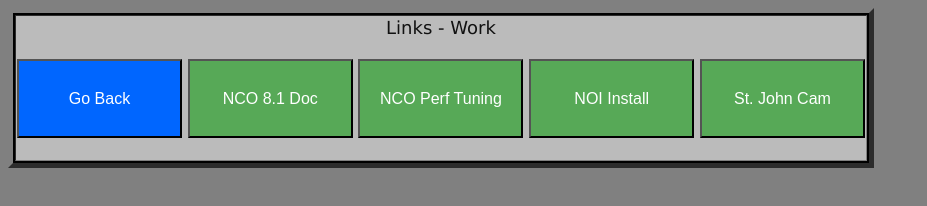
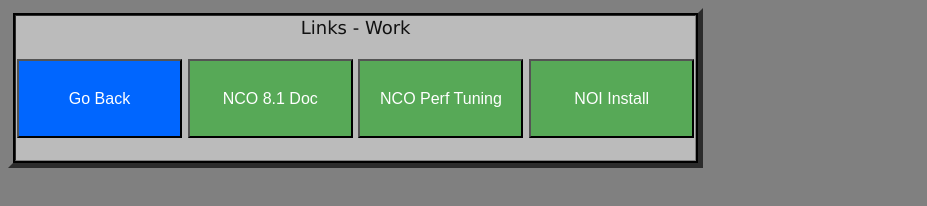
Before and after one commit to sEzZEopg/sEzZEopg.github.io, a plain HTML site: page work.html in a window 1280 px wide. Shown: the whole page, without its empty margins (0-927 px from the left). Drawn offline with Linux system fonts and the light colour scheme.

Commit message:
work.html

```diff
--- a/work.html
+++ b/work.html
@@ -22,7 +22,6 @@ function goBack() {
     <button style="width:165;height:79;color:white;background-color:#57A957;font-size:16px" onClick="window.open('https://www.ibm.com/docs/en/netcoolomnibus/8.1', '_self')">NCO 8.1 Doc</button>
     <button style="width:165;height:79;color:white;background-color:#57A957;font-size:16px" onClick="window.open('https://www.ibm.com/docs/en/netcoolomnibus/8.1?topic=components-performance-tuning', '_self')">NCO Perf Tuning</button>
     <button style="width:165;height:79;color:white;background-color:#57A957;font-size:16px" onClick="window.open('https://www.ibm.com/docs/en/noi/1.6.3?topic=installing-offline-airgap', '_self')">NOI Install</button>
-    <button style="width:165;height:79;color:white;background-color:#57A957;font-size:16px" onClick="window.open('https://www.youtube.com/watch?v=UzzYktKmam0', '_self')">St. John Cam</button>
     <br><br>
   </tr>
 </table>
```
